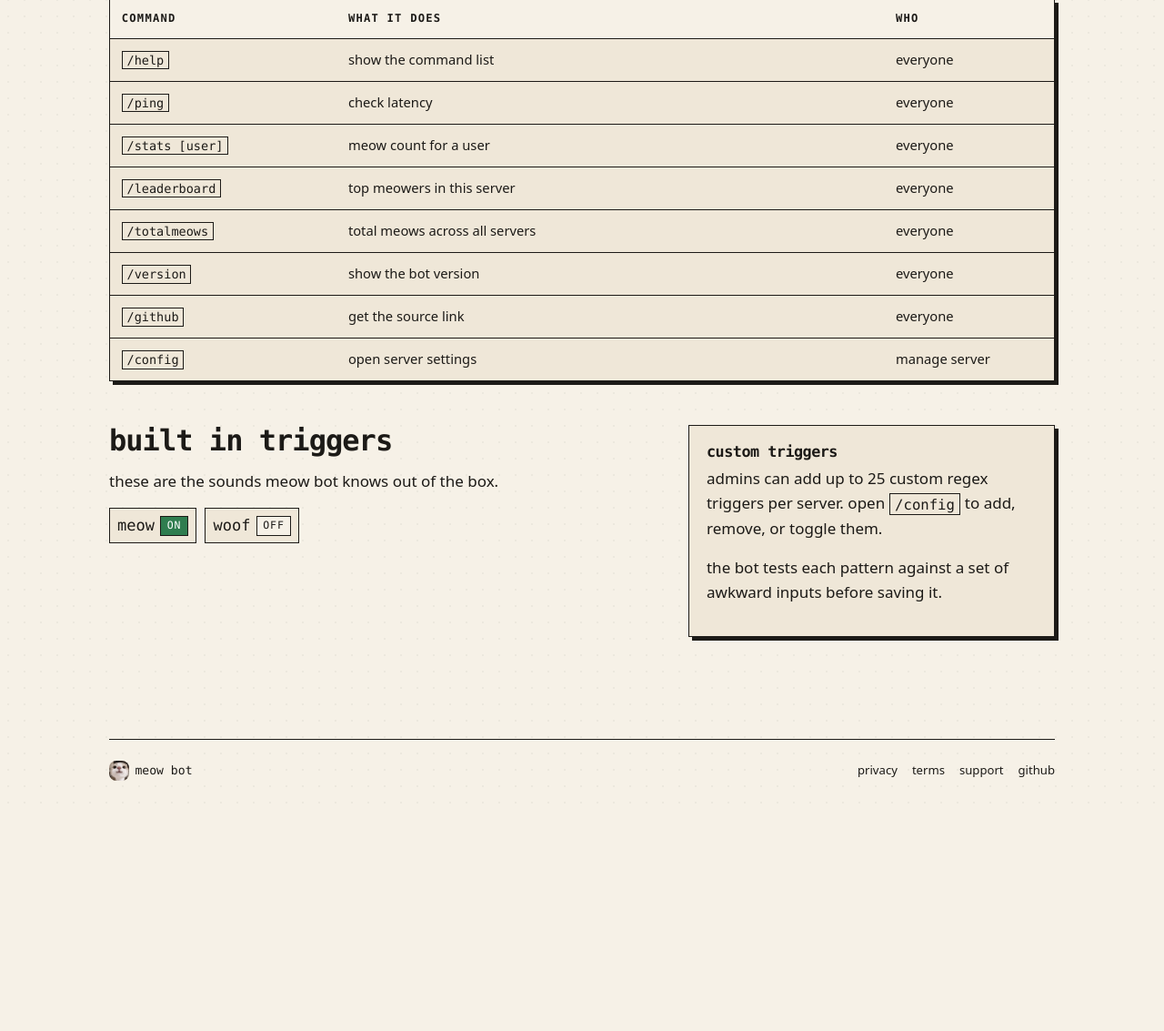
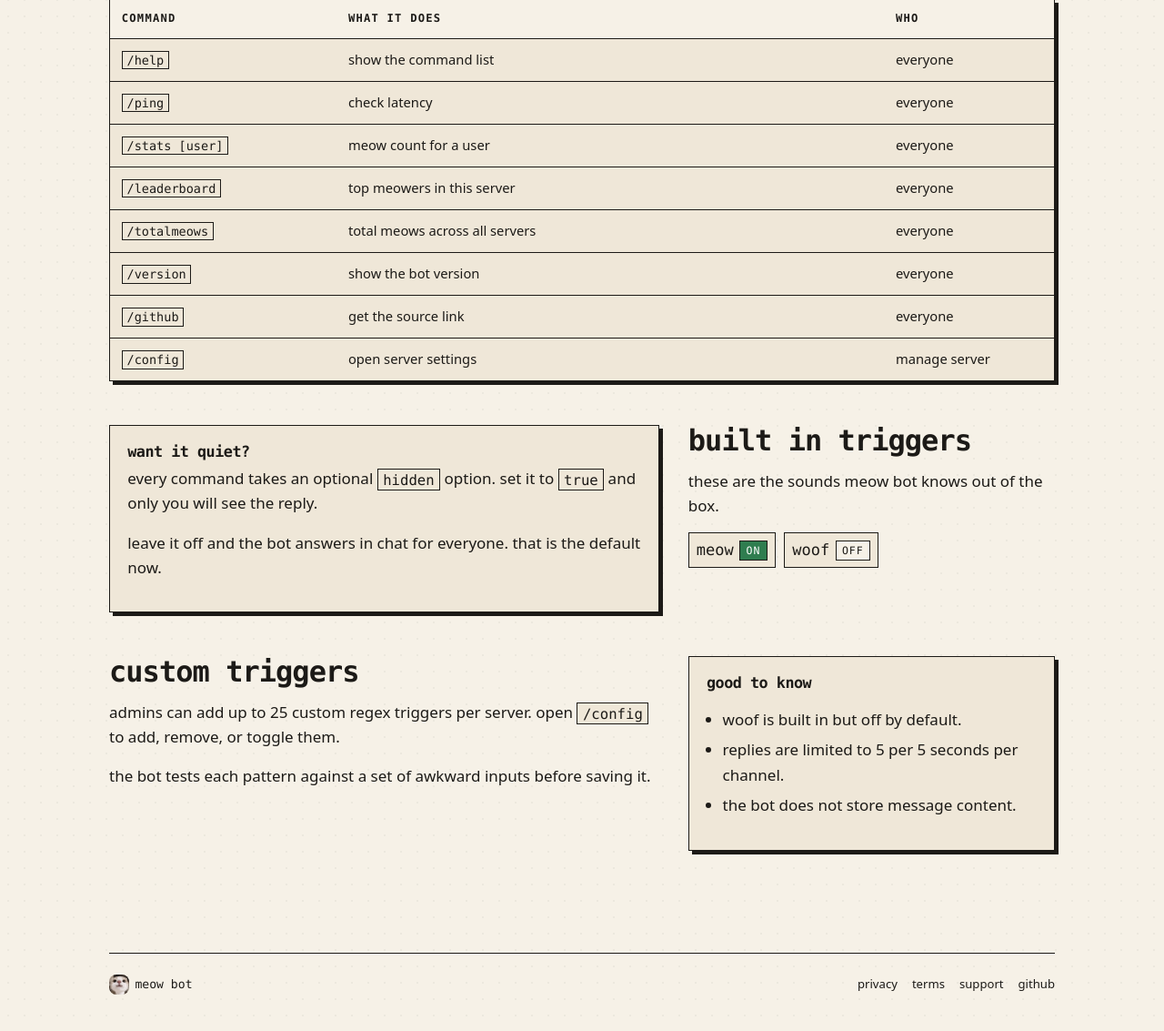
Before and after one commit to xangeyfun/Meow-Bot, a Flask app: page /commands in a window 1280 px wide. Shown: the part 351-1484 px from the top of the page at 91% size. Before the commit the page ends 1209 px from the top, so only its background shows below. Run offline with Flask 3, Linux system fonts and the light colour scheme.

Commit message:
Document the hidden command option

```diff
--- a/templates/commands.html
+++ b/templates/commands.html
@@ -24,6 +24,11 @@
 </section>
 
 <section class="section split">
+  <div class="note-card">
+    <h3>want it quiet?</h3>
+    <p>every command takes an optional <code>hidden</code> option. set it to <code>true</code> and only you will see the reply.</p>
+    <p>leave it off and the bot answers in chat for everyone. that is the default now.</p>
+  </div>
   <div>
     <h2>built in triggers</h2>
     <p>these are the sounds meow bot knows out of the box.</p>
@@ -33,10 +38,21 @@
       {% endfor %}
     </ul>
   </div>
-  <div class="note-card">
-    <h3>custom triggers</h3>
+</section>
+
+<section class="section split">
+  <div>
+    <h2>custom triggers</h2>
     <p>admins can add up to 25 custom regex triggers per server. open <code>/config</code> to add, remove, or toggle them.</p>
     <p>the bot tests each pattern against a set of awkward inputs before saving it.</p>
   </div>
+  <div class="note-card">
+    <h3>good to know</h3>
+    <ul>
+      <li>woof is built in but off by default.</li>
+      <li>replies are limited to 5 per 5 seconds per channel.</li>
+      <li>the bot does not store message content.</li>
+    </ul>
+  </div>
 </section>
 {% endblock %}
```
